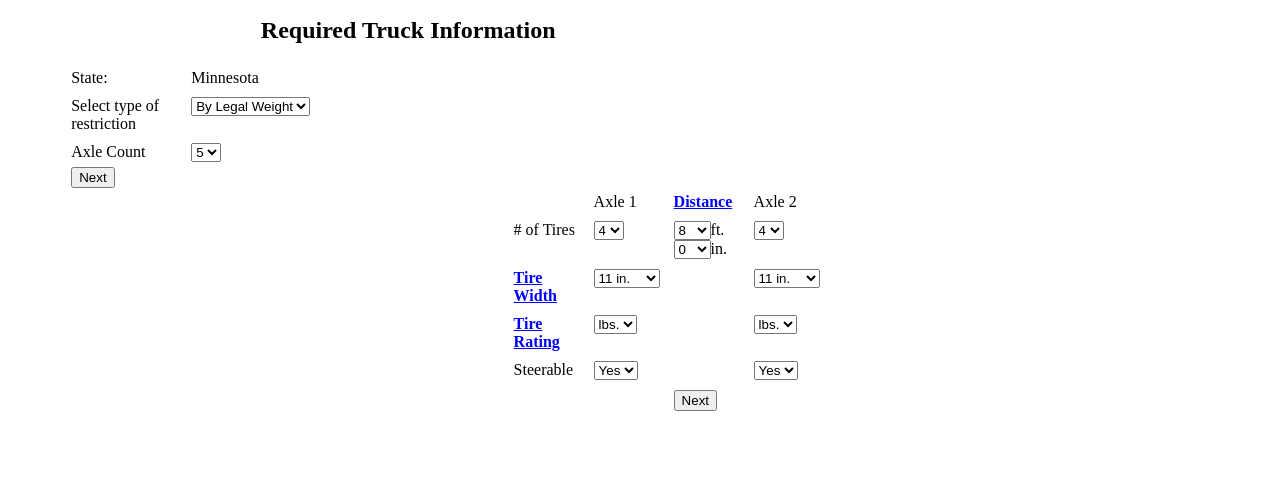
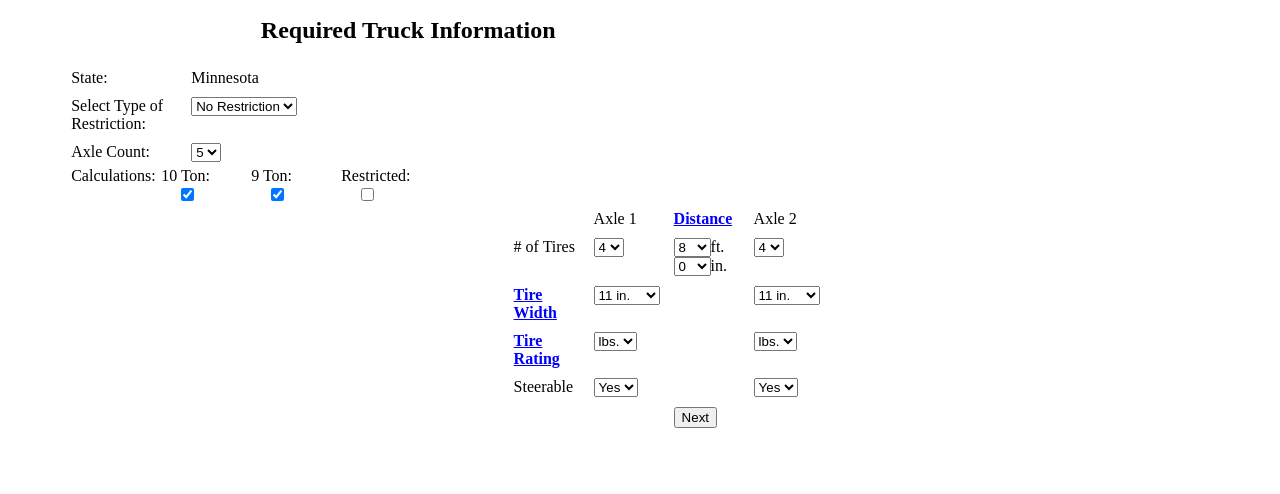
Before and after one commit to DavSchwartz/Truck-Weight-Calculator-2, a React app: page /#/MNInput in a window 1280 px wide. Shown: the part 162-656 px from the top of the page. Built offline with nearby package versions, Linux system fonts and the light colour scheme.

Commit message:
lifted up meta truck data to main class in MNInput

```diff
--- a/src/Minnesota/CSS/MNInput.css
+++ b/src/Minnesota/CSS/MNInput.css
@@ -6,9 +6,14 @@
 	display: flex;
 }
 
-.flexItemAxleNum {
+.flexItemAxleCount {
 	padding: 5px 0px 5px 0px;
 	width: 120px;
+}
+
+.flexItemCheckBox {
+	padding: 0px 0px 0px 0px;
+	width: 90px;
 }
 
 .flexItemAxleDetails {
@@ -19,6 +24,7 @@
 input {
 	width: 45px;
 }
+
 
 /***** MODAL STYLES *****/
 /* style text to look like a link */
--- a/src/Minnesota/MNInput.js
+++ b/src/Minnesota/MNInput.js
@@ -6,14 +6,23 @@ import './CSS/MNInput.css';
 class MNInput extends React.Component {
 	constructor(props) {
 		super(props);
+		this.handleAxleDetailsButton = this.handleAxleDetailsButton.bind(this);
+		this.handleChangeMetaTruckData = this.handleChangeMetaTruckData.bind(this);
+		this.truck = new Truck('No Restriction', 5, true, true, false); //pre-set meta truck data
+		this.currentAxle = 0;
   }
 
-	handleAxleDetailsButton() {
+	handleAxleDetailsButton(change) {
+		var key = Object.keys(change)[0];
+		this.truck[key][this.currentAxle] = change[key];
 	}
 
-	handleAxleNumButton(numAxles) {
-    this.truck = new Truck(numAxles);
+	handleChangeMetaTruckData(change) {
+		var key = Object.keys(change)[0];
+		if (key === 'axleCount') { this.currentAxle = 0;}
+		this.truck[key] = change[key];
 	}
+
 	render() {
 		return (
 			<div>
@@ -26,12 +35,12 @@ class MNInput extends React.Component {
 
 				<div className='flexRowMainContent'>
 					<span style={{width: '5%'}}></span>
-					<RestrictionAndAxleCount onButtonClick={this.handleAxleDetailsButton}/>
+					<MetaTruckData truck={this.truck} handleChangeMetaTruckData={this.handleChangeMetaTruckData}/>
 				</div>
 
 				<div className='flexRowMainContent'>
 					<span style={{width: '40%'}}></span>
-					<AxleDetails onButtonClick={this.handleAxleDetailsButton} form={this}/>
+					<AxleDetails handleAxleDetailsButton={this.handleAxleDetailsButton}/>
 				</div>
 
 			</div>
@@ -40,44 +49,69 @@ class MNInput extends React.Component {
 }
 
 
-function RestrictionAndAxleCount(props) {
+class MetaTruckData extends React.Component {
+	constructor(props) {
+		super(props);
+		this.handleChange = this.handleChange.bind(this);
+		var truck = props.truck;
+		this.state = {axleCount:truck.axleCount, restriction:truck.restriction, is10Ton:truck.is10Ton, is9Ton:truck.is9Ton, isRestricted:truck.isRestricted};
+	}
+
+	handleChange(event) {
+		const target = event.target;
+    const value = target.type === 'checkbox' ? target.checked : target.value;
+		const name = target.name;
+
+		let change = { [name] : value};
+		this.setState(change);
+		this.props.handleChangeMetaTruckData(change);
+	}
+
+	render() {
 		return (
 			<div>
-			<FlexBoxRow class='flexItemAxleNum'>{{
+				<FlexBoxRow class='flexItemAxleCount'>{{
 					one: 'State:',
 					two: 'Minnesota'
 				}}</FlexBoxRow>
-			<FlexBoxRow class='flexItemAxleNum'>{{
-				one: 'Select type of restriction',
-				two:
-					<select defaultValue='By Legal Weight'>
-						<option value='By Legal Weight'>By Legal Weight</option>
-						<option value='8 ton road'>8 ton road</option>
-						<option value='7 ton road'>7 ton road</option>
-						<option value='6 ton road'>6 ton road</option>
-						<option value='5 ton road'>5 ton road</option>
-						<option value='4 ton road'>4 ton road</option>
-					</select>
+				<FlexBoxRow class='flexItemAxleCount'>{{
+					one: 'Select Type of Restriction:',
+					two: <RestrictionDropDown restriction={this.state.restriction} handleChange={this.handleChange}/>
 				}}</FlexBoxRow>
-			<FlexBoxRow class='flexItemAxleNum'>{{
-				one: 'Axle Count',
-				two:
-					<select defaultValue={5} >
-						<option value={8}>8</option>
-						<option value={7}>7</option>
-						<option value={6}>6</option>
-						<option value={5}>5</option>
-						<option value={4}>4</option>
-						<option value={3}>3</option>
-						<option value={2}>2</option>
-					</select>
+				<FlexBoxRow class='flexItemAxleCount'>{{
+					one: 'Axle Count:',
+					two: <AxleCountDropDown axleCount={this.state.axleCount} handleChange={this.handleChange}/>
 				}}</FlexBoxRow>
-			<button onClick={props.onButtonClick}>Next</button>
+				<FlexBoxRow class='flexItemCheckBox'>{{
+					one: 'Calculations:',
+					two: <div>10 Ton:<input name='is10Ton' type='checkbox' checked={this.state.is10Ton} onChange={this.handleChange} /></div>,
+					three: <div>9 Ton:<input name='is9Ton' type='checkbox' checked={this.state.is9Ton} onChange={this.handleChange} /></div>,
+					four: <div>Restricted:<input name='isRestricted' type='checkbox' checked={this.state.isRestricted} onChange={this.handleChange} /></div>
+				}}</FlexBoxRow>
 			</div>
 		)
 	}
+}
 
-function AxleDetails(props) {
+class AxleDetails extends React.Component {
+	constructor(props) {
+		super(props);
+		this.handleChange = this.handleChange.bind(this);
+		this.handleAxleDetailsButton = this.handleAxleDetailsButton.bind(this);
+		this.state = {};
+	}
+
+	handleChange(event) {
+		let change = { [event.target.name] : event.target.value};
+		this.setState(change);
+	}
+
+	handleAxleDetailsButton(event) {
+		let change = {}; // TODO not done
+		this.props.handleAxleDetailsButton(change);
+	}
+
+	render() {
 		return(
 			<div>
 				<FlexBoxRow class='flexItemAxleDetails'>{{
@@ -113,19 +147,22 @@ function AxleDetails(props) {
 				<FlexBoxRow class='flexItemAxleDetails'>{{
 					one: '',
 					two: '',
-				three: <button onClick={props.onButtonClick()}>Next</button>,
+					three: <button onClick={this.handleAxleDetailsButton.bind()}>Next</button>,
 					four: '',
 				}}</FlexBoxRow>
 			</div>
-	)
+		);
 	}
+}
+
+
 
 //iterate through children and display them with given className
 function FlexBoxRow(props) {
 	var children = [];
 	var counter  = 0;
 	for(var value in props.children) {
-		children[counter] = <span className={props.class}>{props.children[value]}</span>;
+		children[counter] = <span key={counter} className={props.class}>{props.children[value]}</span>;
 		++counter;
 	};
 
@@ -133,6 +170,33 @@ function FlexBoxRow(props) {
 			<div className='flexRowInput'>
 				{children}
 			</div>
+	);
+}
+
+function RestrictionDropDown(props) {
+	return(
+		<select name='restriction' value={props.restriction} onChange={props.handleChange}>
+			<option value='No Restriction'>No Restriction</option>
+			<option value='8 ton road'>8 ton road</option>
+			<option value='7 ton road'>7 ton road</option>
+			<option value='6 ton road'>6 ton road</option>
+			<option value='5 ton road'>5 ton road</option>
+			<option value='4 ton road'>4 ton road</option>
+		</select>
+	);
+}
+
+function AxleCountDropDown(props) {
+	return(
+		<select name='axleCount' value={props.axleCount} onChange={props.handleChange}>
+			<option value={8}>8</option>
+			<option value={7}>7</option>
+			<option value={6}>6</option>
+			<option value={5}>5</option>
+			<option value={4}>4</option>
+			<option value={3}>3</option>
+			<option value={2}>2</option>
+		</select>
 	);
 }
 
--- a/src/Other/Truck.js
+++ b/src/Other/Truck.js
@@ -1,8 +1,11 @@
-class Truck {
-
-	constructor(numAxles) {
-		this.numAxles = numAxles;
-	}
+class Truck{
+constructor(restriction, axleCount, is10Ton, is9Ton, isRestricted) {
+	this.restriction = restriction;
+	this.axleCount = axleCount;
+	this.is10Ton = is10Ton;
+	this.is9Ton = is9Ton;
+	this.isRestricted = isRestricted;
+}
 
 	/*
 	//OLD C# TRUCK VARIABLES
```
Lines whose indentation alone changed are shown as unchanged.
